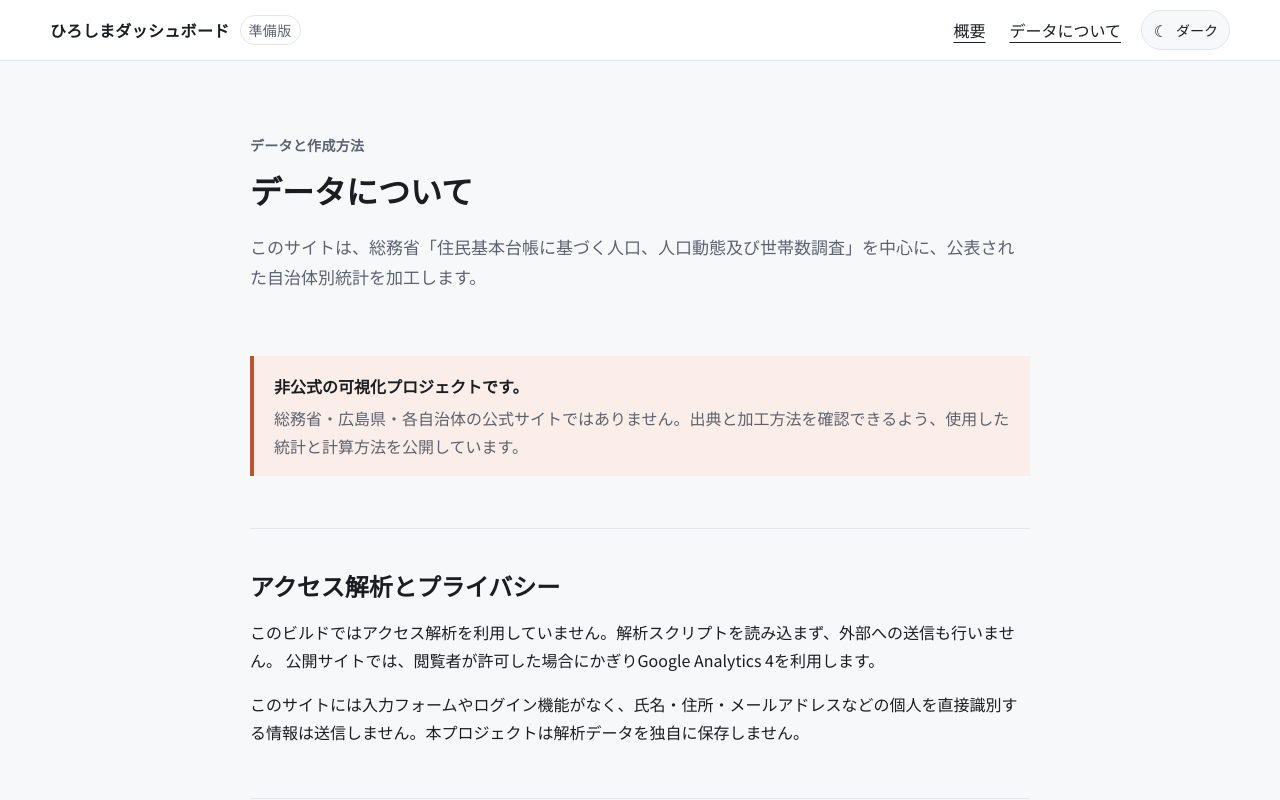
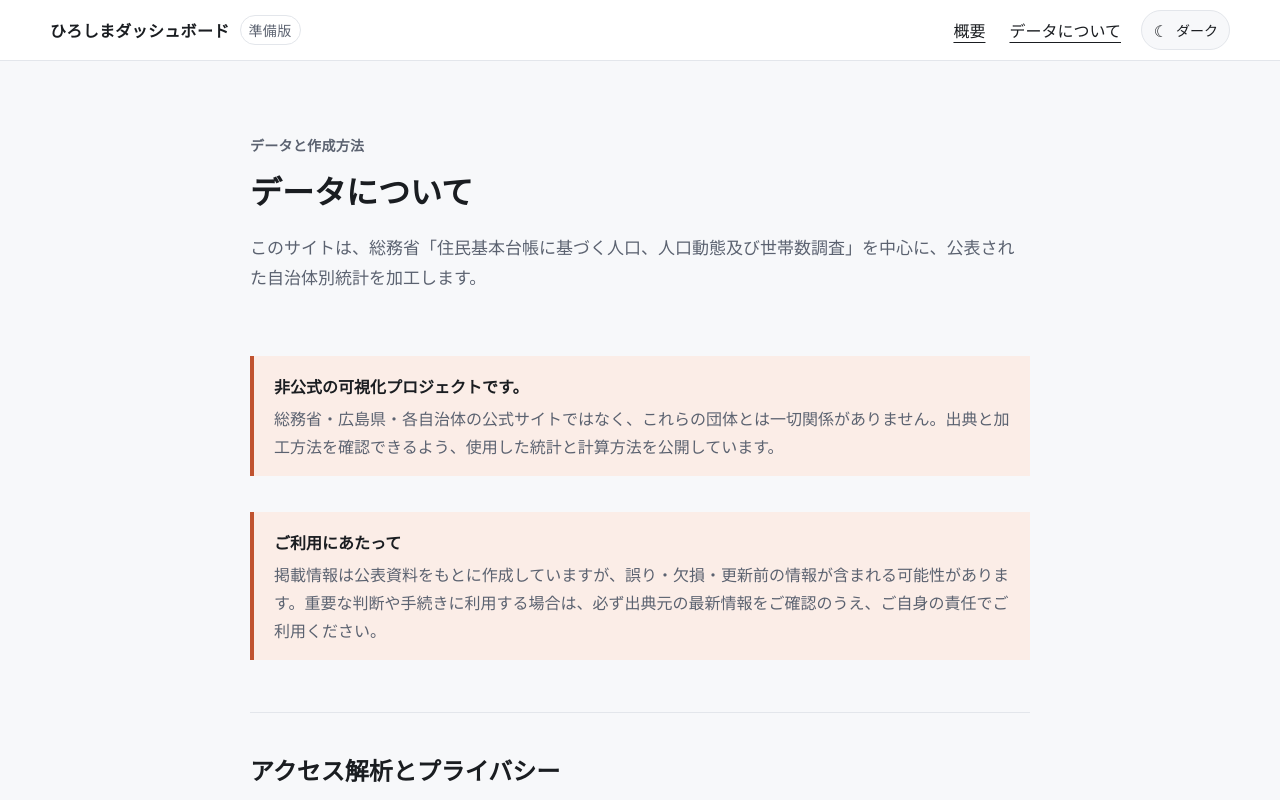
Before and after one commit to takafumikobayashi/machi-metrics-jp, a Next.js app: page /about/data in a window 1280 px wide. Shown: the top 800 px of the page. Built offline with nearby package versions, Linux system fonts and the light colour scheme; no server answers.

Commit message:
データページの公式関係表記を明確化する

```diff
--- a/src/app/about/data/page.tsx
+++ b/src/app/about/data/page.tsx
@@ -85,7 +85,13 @@ export default async function DataAboutPage() {
       <div className="preview-note" role="note">
         <strong>非公式の可視化プロジェクトです。</strong>
         <span>
-          総務省・広島県・各自治体の公式サイトではありません。出典と加工方法を確認できるよう、使用した統計と計算方法を公開しています。
+          総務省・広島県・各自治体の公式サイトではなく、これらの団体とは一切関係がありません。出典と加工方法を確認できるよう、使用した統計と計算方法を公開しています。
+        </span>
+      </div>
+      <div className="preview-note" role="note">
+        <strong>ご利用にあたって</strong>
+        <span>
+          掲載情報は公表資料をもとに作成していますが、誤り・欠損・更新前の情報が含まれる可能性があります。重要な判断や手続きに利用する場合は、必ず出典元の最新情報をご確認のうえ、ご自身の責任でご利用ください。
         </span>
       </div>
 
```
